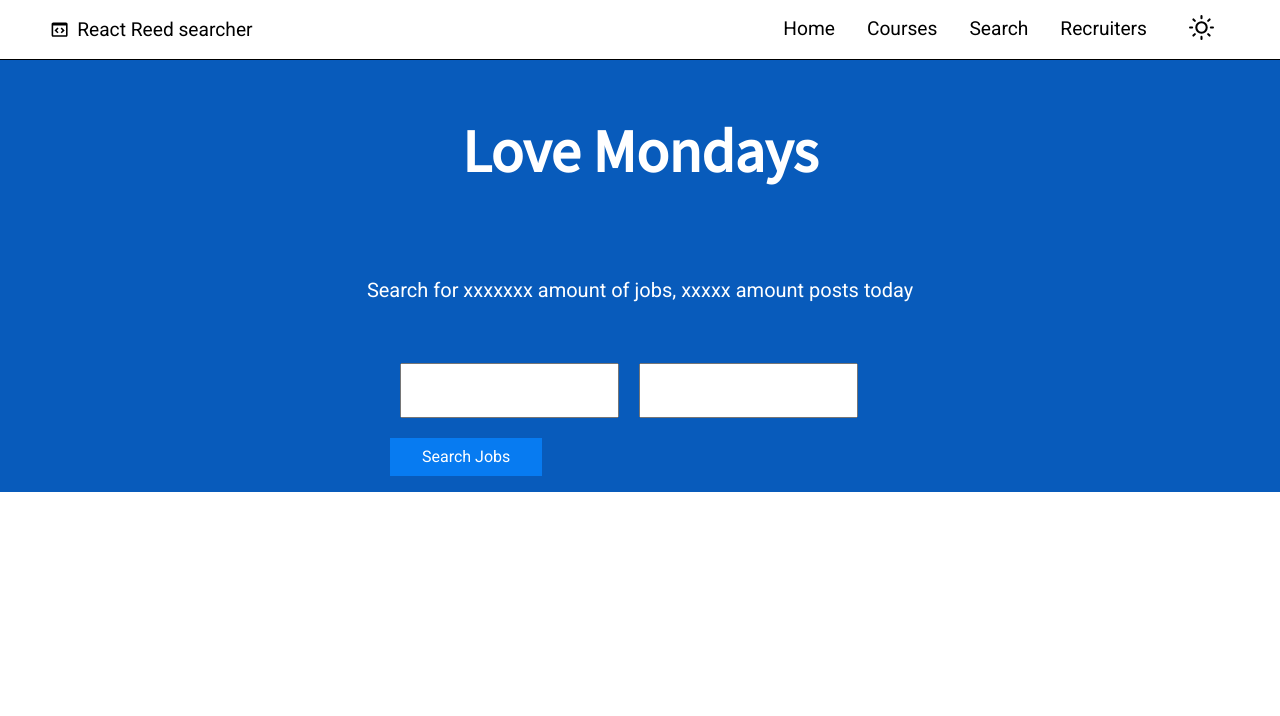
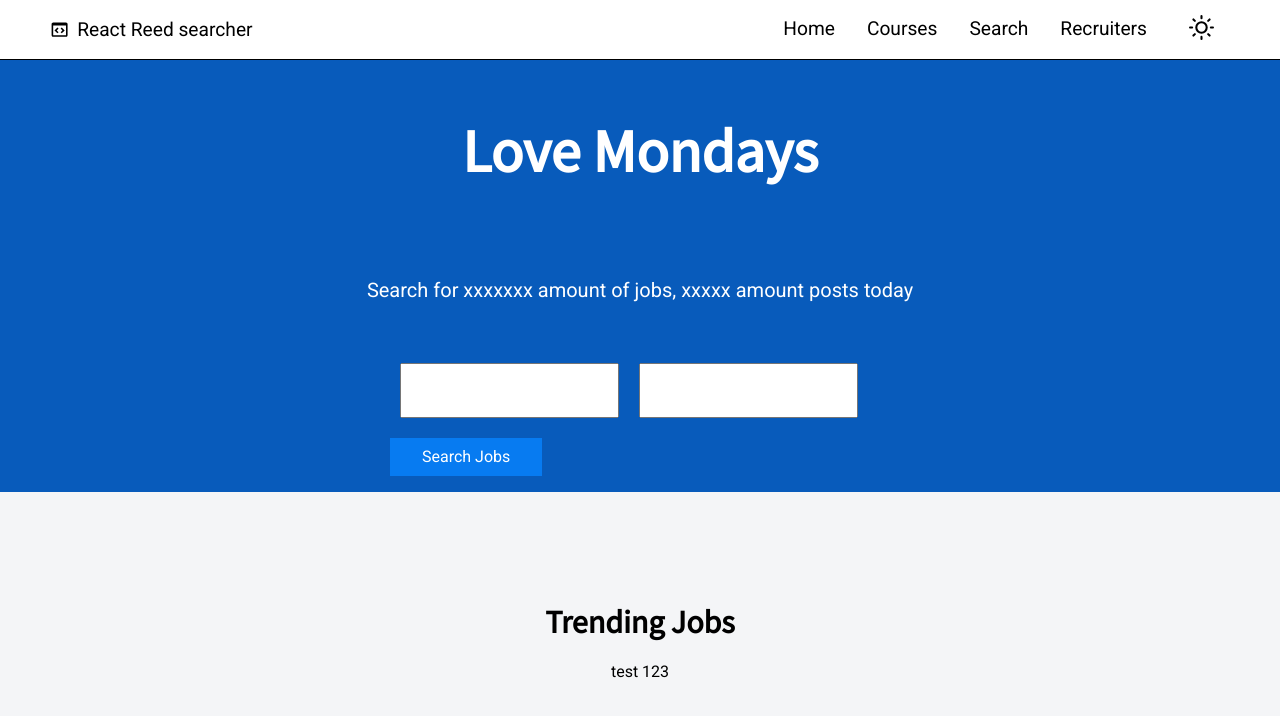
Before and after one commit to luke-h1/reed-jobsearch-react, a React (Create React App) app: page / in a window 1280 px wide. Shown: the top 716 px of the page. Built offline with nearby package versions, Linux system fonts and the light colour scheme.

Commit message:
add trending posts

```diff
--- a/src/Pages/Home/Home.jsx
+++ b/src/Pages/Home/Home.jsx
@@ -2,7 +2,8 @@
 import React from 'react';
 import { ThemeProvider } from 'styled-components';
 import Navbar from '../../components/Navbar/Navbar';
-import Splash from '../../components/Splash/Splash'
+import Splash from '../../components/Splash/Splash';
+import Trending from '../../components/Trending/Trending';
 import { lightTheme, darkTheme } from '../../styles/Themes';
 import { useDarkTheme } from '../../hooks/useDarkMode';
 
@@ -16,6 +17,7 @@ const Home = () => {
       <ThemeProvider theme={theme === 'light' ? lightTheme : darkTheme}>
         <Navbar />
         <Splash />
+        <Trending />
       </ThemeProvider>
     </>
   );
--- /dev/null
+++ b/src/components/Trending/Trending.jsx
@@ -0,0 +1,19 @@
+import React from 'react';
+import {
+  TrendingWrapper,
+  TrendingTitle,
+  TrendingContainer,
+} from './TrendingElements';
+
+const Trending = () => (
+  <>
+    <TrendingWrapper>
+      <TrendingTitle>Trending Jobs</TrendingTitle>
+      <TrendingContainer>
+        test 123
+        {/* map thru trending items here */}
+      </TrendingContainer>
+    </TrendingWrapper>
+  </>
+);
+export default Trending;
--- /dev/null
+++ b/src/components/Trending/TrendingElements.jsx
@@ -0,0 +1,27 @@
+/* eslint-disable */
+import styled from 'styled-components';
+
+
+export const TrendingWrapper = styled.div`
+  display: flex;
+  flex-direction: column;
+  justify-content: center;
+  flex-wrap: wrap;
+  white-space: nowrap;
+  align-items: center;
+  min-height: 35vh;
+  margin: 0 auto;
+  background:${(props) => props.theme.primaryLightBackgroundColor};
+`
+
+export const TrendingTitle = styled.h1`
+  text-align: center;
+`
+
+export const TrendingContainer = styled.div`
+  display: flex;
+  justify-content: center;
+  align-items: center;
+  flex-wrap: wrap;
+  color: #000;
+`;
--- a/src/styles/Themes.jsx
+++ b/src/styles/Themes.jsx
@@ -1,5 +1,5 @@
 /* eslint-disable */
-import {light, dark, blue} from './Colors';
+import {light, dark, blue, neutral} from './Colors';
 import {primaryFont, secondaryFont} from './typography';
 
 export const lightTheme = {
@@ -12,6 +12,7 @@ export const lightTheme = {
   jobPostListingsColor: blue[300],
   primaryHoverColor: blue[300],
   primaryLightColor: light[100],
+  primaryLightBackgroundColor: neutral[200],
   primaryFont,
   secondaryFont,
 };
@@ -22,9 +23,13 @@ export const darkTheme = {
   primaryTextColor: dark[100],
   primaryHoverColor: blue[300],
   darkTextColor: dark[100],
+  secondaryBlueColor: blue[200],
+  backgroundColorTheme: blue[100],
+  darkTextColor: dark[100],
   textColorOnPrimary: dark[100],
   backgroundColorTheme: blue[100],
   jobPostListingsColor: blue[300],
+  primaryLightBackgroundColor: light[100],
   primaryFont,
   secondaryFont,
 };
```
